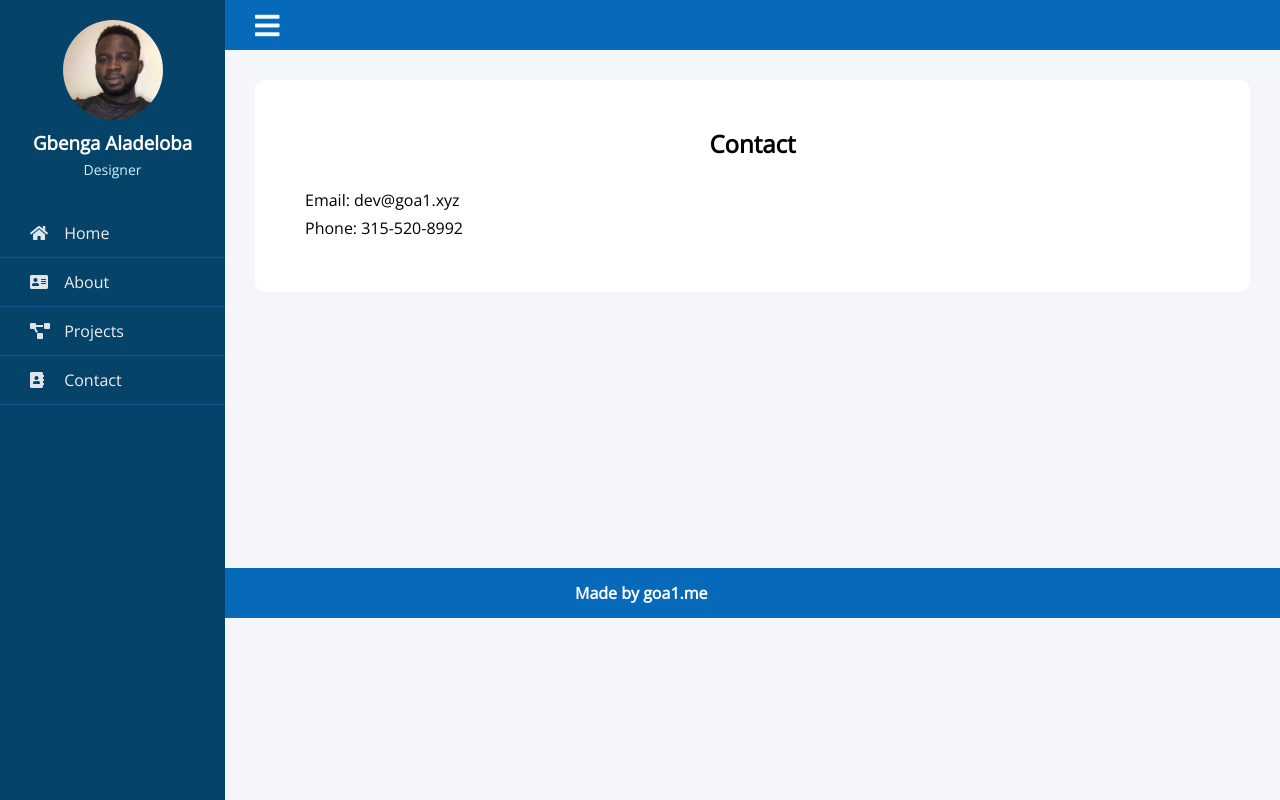
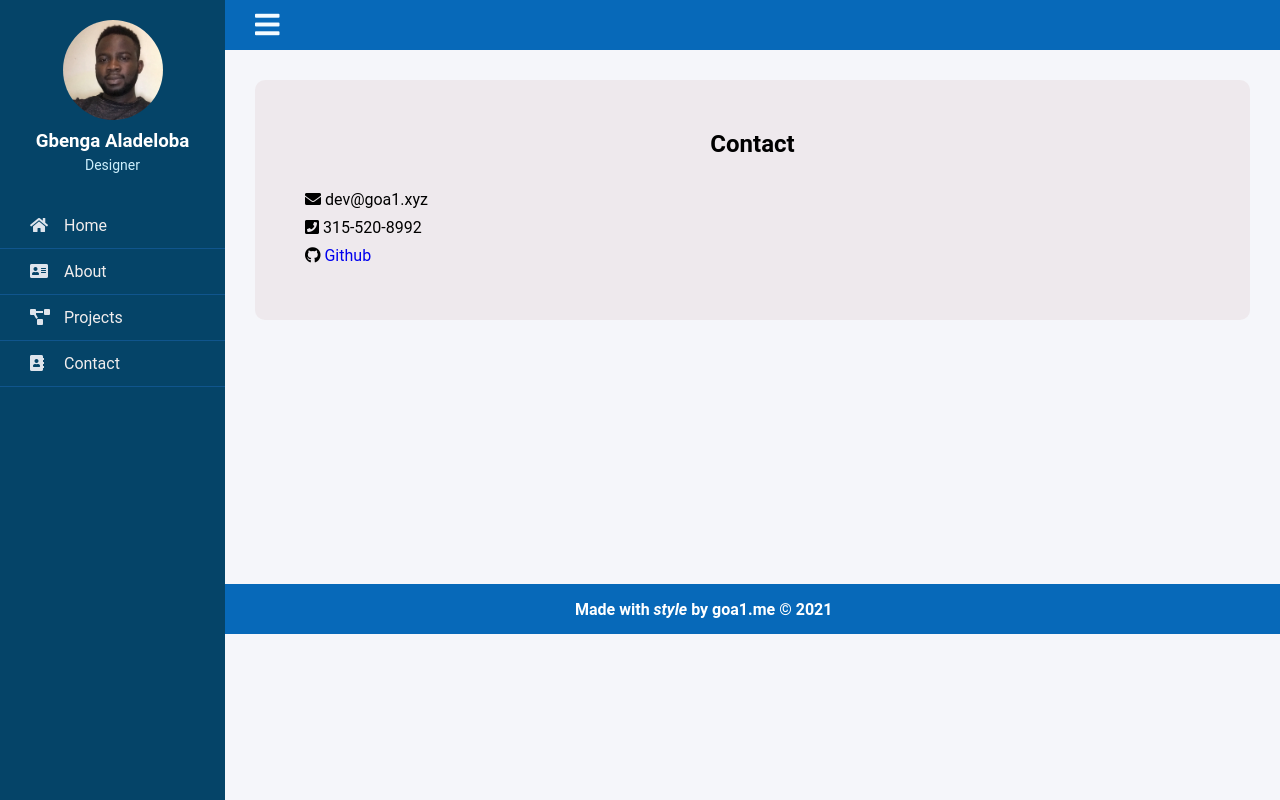
Before and after one commit to Mikky2/Mikky2, a plain HTML site: page contact.html in a window 1280 px wide. Drawn offline with nearby package versions, Linux system fonts and the light colour scheme.

Commit message:
bg-color n footer fixed

```diff
--- a/contact.html
+++ b/contact.html
@@ -22,9 +22,9 @@
     </div>
     <div class="container">
         <h2 id="about">Contact</h2> <br>
-      Email: dev@goa1.xyz <br>
-      Phone: 315-520-8992
-
+        <p class="icon"><i class="fas fa-envelope"></i> dev@goa1.xyz</p>
+        <p class="icon"><i class="fas fa-phone-square"></i> 315-520-8992</p>
+        <p><i class="fab fa-github"><a href="#"> Github</a></i></p>
     </div>
   </div>
 
@@ -70,8 +70,9 @@
 
        <div class="wrapper">
          <div class="section">
-            <div class="footer" style="text-align: center;">
-                <h4 style="text-align:center; color: white;">Made by goa1.me</h4>
+            <div class="footer">
+                <h4 style="color:white;">Made with <em>style</em> by goa1.me &#169 2021</h4>
+                <p> </p>
             </div>
          </div>
       </div>
--- a/style.css
+++ b/style.css
@@ -6,7 +6,7 @@
   margin: 0;
   padding: 0;
   box-sizing: border-box;
-  font-family: 'Open Sans', sans-serif;
+  font-family: Roboto, sans-serif;
 }
 
 body{
@@ -109,7 +109,7 @@ body{
 
  .wrapper .section .container{
   margin: 30px;
-  background: #fff;
+  background: #a9686817;
   padding: 50px;
   line-height: 28px;
   border-radius: 10px;
@@ -215,7 +215,7 @@ body.active .wrapper .section{
   width: 25%;
   padding: 50px;
   text-align: center;
-  font-size: 25px;
+  font-size: 15px;
   display: grid;
   justify-content: space-evenly;
   border-radius: 10px;
```
Also changed, not shown: index.html (+7 -5 lines).
